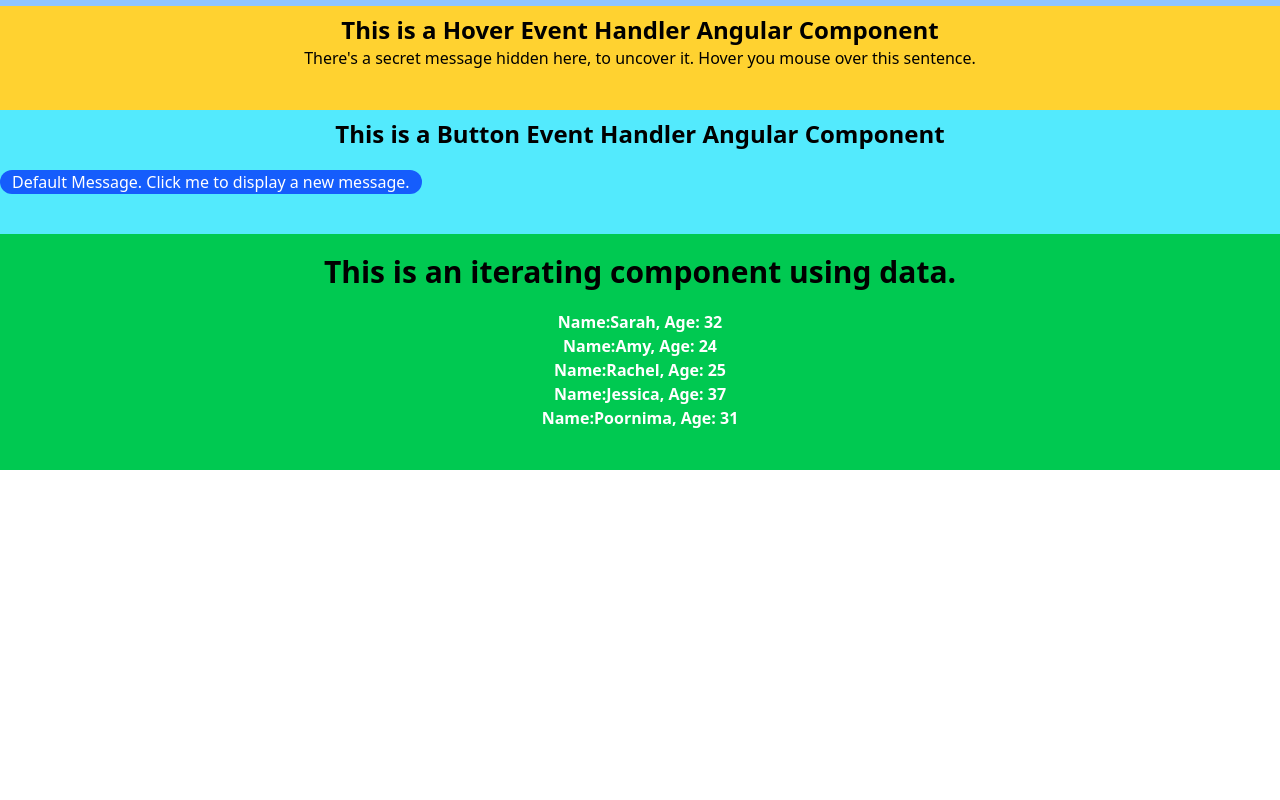
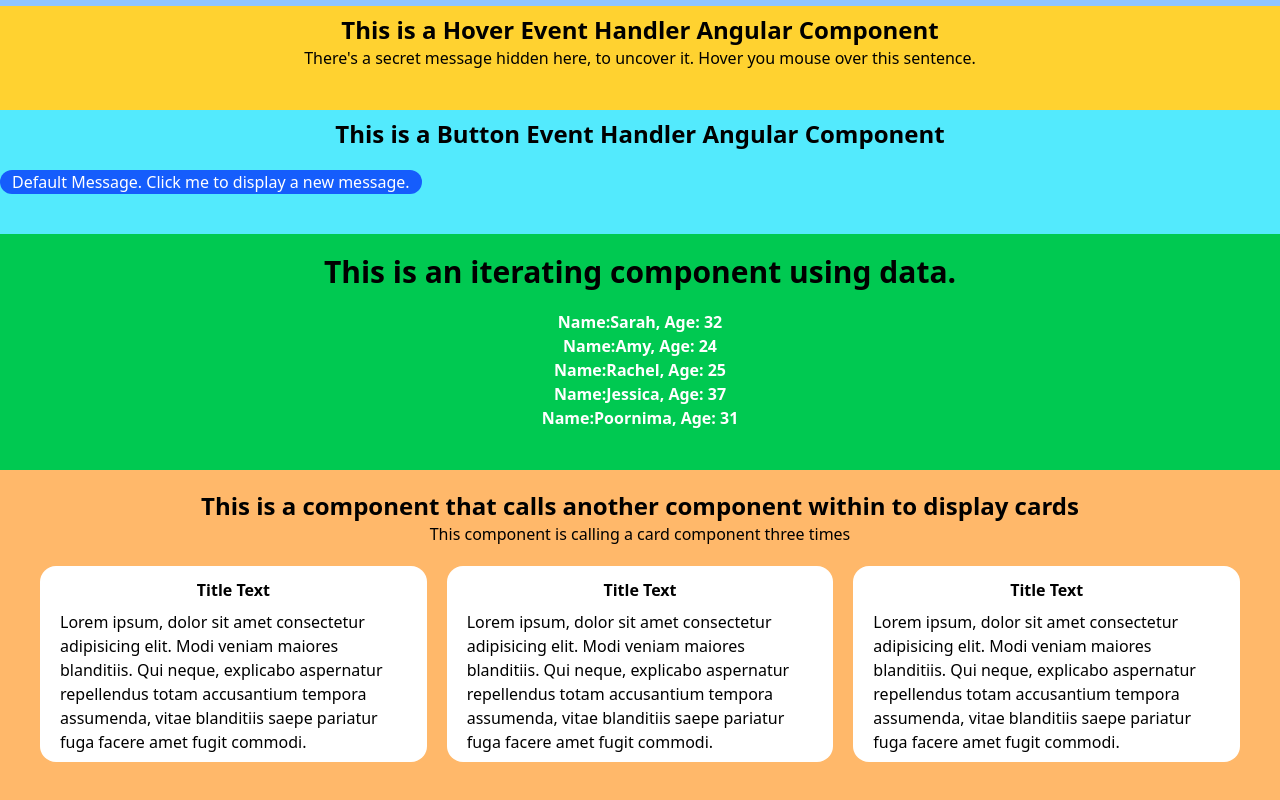
Before and after one commit to loopbutinfinite/angular-practice, an Angular app: page / in a window 1280 px wide. Shown: the part 262-1062 px from the top of the page. Before the commit the page ends 800 px from the top, so only its background shows below. Built offline with nearby package versions, Linux system fonts and the light colour scheme.

Commit message:
Created two Angular components to practice with constructing a component made up of another component. The Display Cards Component is calling the card component within itself and we are only calling the Dispay Cards Component on the main page.

```diff
--- a/src/app/app.ts
+++ b/src/app/app.ts
@@ -5,13 +5,14 @@
 import { EventHandlerButtonComponent } from './event-handler-button-component/event-handler-button-component';
 import { LandingPageComponent } from './landing-page-component/landing-page-component';
 import { IteratingComponent } from './iterating-component/iterating-component';
+import { DisplayCardsComponent } from './display-cards-component/display-cards-component';
 
 // This is the main component file for the app
 // With Angular, if we wanted to call other components in this page like in Next.js, we need to import the class name of the component we want to use in the imports array. As well as call the component selector name in the template below.
 // Note: In this example, we are doing the HTML here in the component, but normally with a bigger project, you would want to do this in its own dedicated html file, the app.htmlm file.
 @Component({
   selector: 'app-root',
-  imports: [RouterOutlet, EventHandlerComponent, EventHandlerButtonComponent, LandingPageComponent, IteratingComponent],
+  imports: [RouterOutlet, EventHandlerComponent, EventHandlerButtonComponent, LandingPageComponent, IteratingComponent, DisplayCardsComponent],
   styleUrl: './app.css',
   template: `
     <h1>Practice with Angular</h1>
@@ -19,7 +20,7 @@
     <app-event-handler-component></app-event-handler-component>
      <app-event-handler-button-component></app-event-handler-button-component>
     <app-iterating-component></app-iterating-component>
-
+    <app-display-cards-component></app-display-cards-component>
 
   `,
 })
--- /dev/null
+++ b/src/app/card-component/card-component.html
@@ -0,0 +1,4 @@
+<div class="bg-white rounded-2xl">
+    <h3 class="text-center pt-3 font-bold">Title Text</h3>
+    <h5 class="px-5 py-2">Lorem ipsum, dolor sit amet consectetur adipisicing elit. Modi veniam maiores blanditiis. Qui neque, explicabo aspernatur repellendus totam accusantium tempora assumenda, vitae blanditiis saepe pariatur fuga facere amet fugit commodi.</h5>
+</div>
--- /dev/null
+++ b/src/app/display-cards-component/display-cards-component.html
@@ -0,0 +1,9 @@
+<main class="bg-orange-300 pt-5 pb-10">
+    <header class="text-2xl font-bold text-center">This is a component that calls another component within to display cards</header>
+    <p class="text-center">This component is calling a card component three times</p>
+    <div class="grid grid-cols-3 place-content-around mx-10 mt-5 gap-5">
+        <app-card-component></app-card-component>
+        <app-card-component></app-card-component>
+        <app-card-component></app-card-component>
+    </div>
+</main>
--- /dev/null
+++ b/src/app/display-cards-component/display-cards-component.ts
@@ -0,0 +1,10 @@
+import { Component } from '@angular/core';
+import { CardComponent } from '../card-component/card-component';
+
+@Component({
+  selector: 'app-display-cards-component',
+  imports: [CardComponent],
+  templateUrl: './display-cards-component.html',
+  styleUrl: './display-cards-component.css',
+})
+export class DisplayCardsComponent {}
```
Also changed, not shown: src/app/card-component/card-component.ts (added, +11 -0 lines), src/app/card-component/card-component.css (added), src/app/display-cards-component/display-cards-component.css (added), 2 other files (tests, documents, lock files or other folders).
